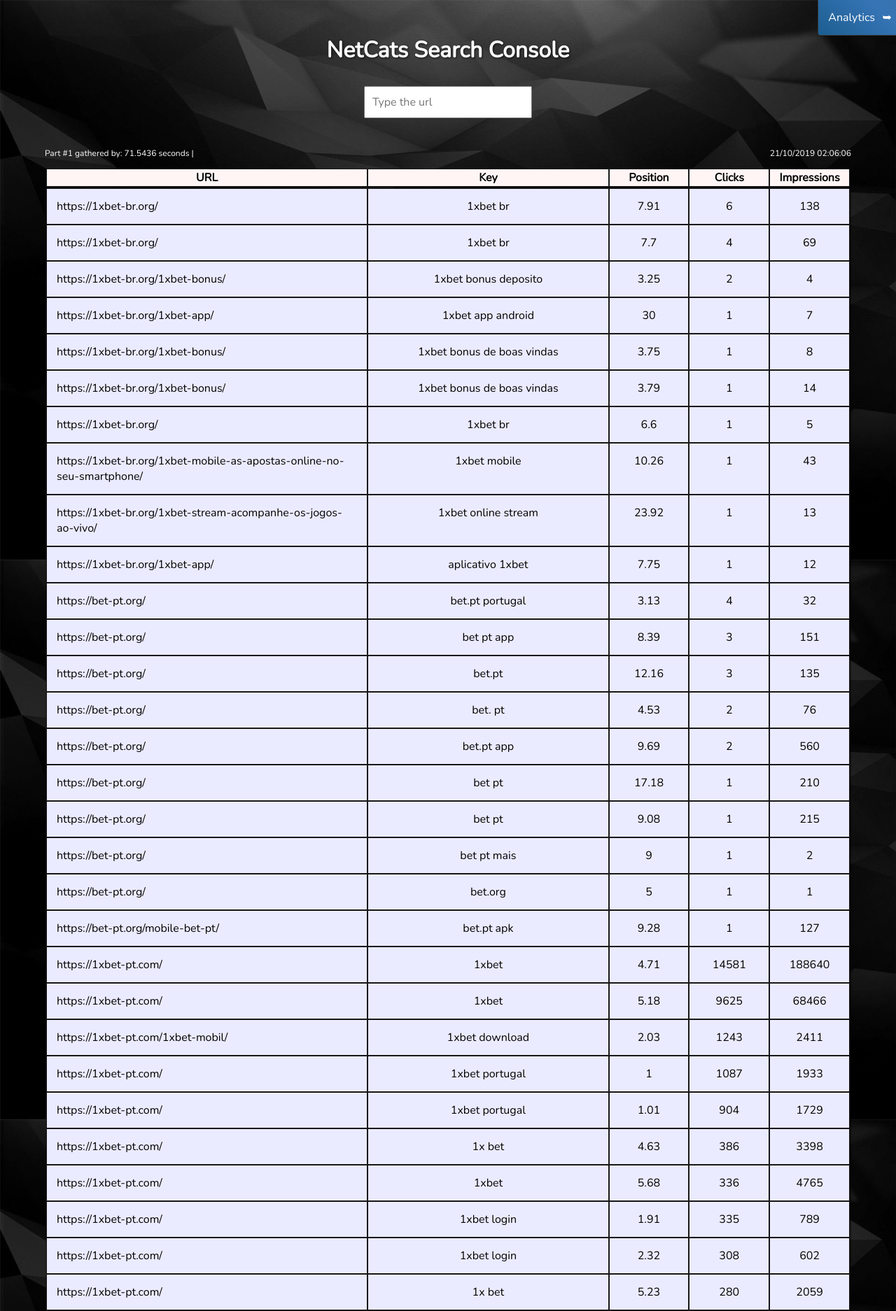
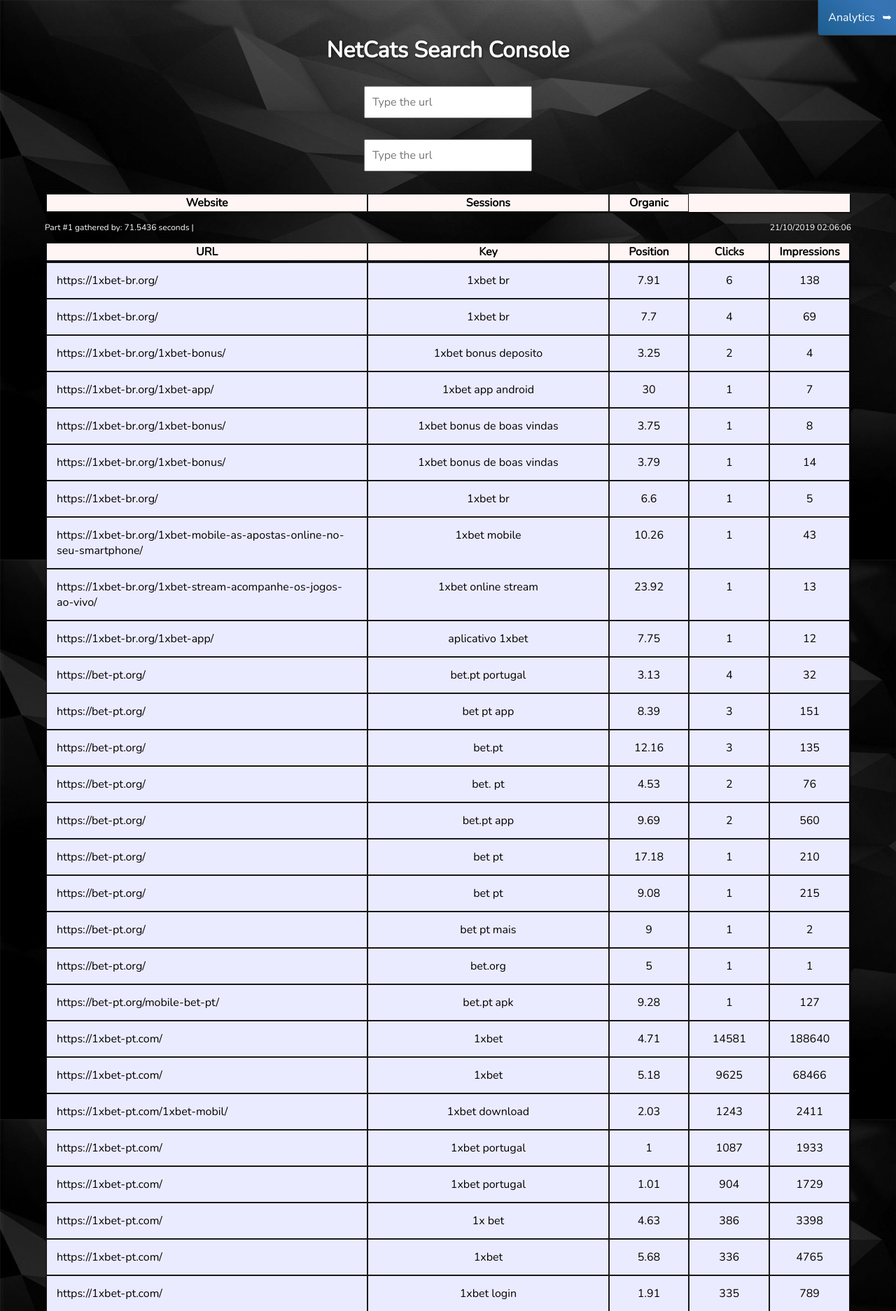
Before and after one commit to alexbuttercup/GA-Gatherer, a PHP site: page /search-console/ in a window 1280 px wide. Shown: the top 1874 px of the page at 70% size. Run offline with PHP 8.4, Linux system fonts and the light colour scheme; lists and menus that the app fills with data are empty.

Commit message:
Update index.php

```diff
--- a/search-console/index.php
+++ b/search-console/index.php
@@ -1,40 +1,15 @@
 <!DOCTYPE html>
-<html >
+<html>
 <head>
   <meta charset="UTF-8">
   <title>Netcats Analytics</title>
+  <meta name="viewport" content="width=device-width, initial-scale=1.0">
   <link rel="shortcut icon" type="image/ico" href="../favi.png"/>
-    <link rel="stylesheet" href="../style.css">
+  <link rel="stylesheet" href="../style.css">
+  <link rel="stylesheet" type="text/css" href="sc-add-style.css">
   <link href="https://fonts.googleapis.com/css?family=Nunito" rel="stylesheet">
-  <meta name="viewport" content="width=device-width, initial-scale=1.0">
 </head>
 <body>
-  <style>
-    .container .row {
-      width: 90%;
-    }
-    table th:first-child, table td.cell:first-child {
-      width: 40%;
-    }
-    table th:nth-child(2), table td.cell:nth-child(2) {
-      width: 30%;
-    }
-    table th:nth-child(3), table th:nth-child(4), table th:nth-child(5),
-    table td.cell:nth-child(3), table td.cell:nth-child(4), table td.cell:nth-child(5) {
-      width: 10%;
-    }
-    table td.cell:nth-child(5) {
-      text-align: center;
-    }
-    tr.row-header, tr.site-row {
-      justify-content: flex-start;
-    }
-    .cell {
-      height: auto;
-    }
-
-  </style>
-
   <div class="container" id="home">
     <h1>NetCats Search Console</h1>
     <a href="/">
@@ -43,65 +18,34 @@
         <div class="nav">Analytics</div>
       </div>
     </a>
-      <!--<button class="button clearcache" onclick="localStorage.clear(); location = location" style="">Clear browser cache</button>-->
-      <div class="row">
+    <div class="row">
+      <div id="data-box1">
 
-        <script type="text/javascript" src="https://code.jquery.com/jquery-3.3.1.min.js"></script>
-        <script type="text/javascript" src="../js/jalc.min.js"></script>
-        <script type="text/javascript" src="../js/jquery.tablesorter.js"></script>
-        <script type="text/javascript" src="../js/jquery.tablesorter-widgets.min.js"></script>
+        <input id="myInput" type="text" placeholder="Type the url">
 
-      <div id="data-box1">
-        <?php
-        require_once ('result-1.php');
-        require_once ('result-2.php');
-        ?>
+        <table id="data-box1" class="bigtable tablesorter">
+          <thead>
+            <tr class="row-header">
+              <th>Website</th>
+              <th>Sessions</th>
+              <th>Organic</th>
+            </tr>
+          </thead>
+          <tbody id="myTable">
+            <?php
+              require_once ('result-1.php');
+              require_once ('result-2.php');
+            ?>
+          </tbody>
+        </table>
       </div>
     </div>
   </div>
 
-  <script type="text/javascript">
-    (function () {
-      "use strict";
+<script type="text/javascript" src="https://code.jquery.com/jquery-3.3.1.min.js"></script>
+<script type="text/javascript" src="../js/jalc.min.js"></script>
+<script type="text/javascript" src="../js/jquery.tablesorter.js"></script>
+<script type="text/javascript" src="../js/jquery.tablesorter-widgets.min.js"></script>
 
-      var button = document.querySelector('.material-bloom'),
-          rippleSize = button.clientWidth * 1.5;
-
-      function addRipple(e, i) {
-          var delay = 30,
-              posX = e.offsetX,
-              posY = e.offsetY,
-              ripple = document.createElement('div');
-
-          ripple.classList.add('ripple');
-          ripple.style.left = (posX - (rippleSize / 2)) + 'px';
-          ripple.style.top = (posY - (rippleSize / 2)) + 'px';
-          ripple.style.height = rippleSize + 'px';
-          ripple.style.width = rippleSize + 'px';
-          ripple.style.borderRadius = (rippleSize / 2) + 'px';
-
-          if (button.hasChildNodes()) {
-              button.insertBefore(ripple, button.firstChild);
-          } else {
-              button.appendChild(ripple);
-          }
-
-          setTimeout(function () {
-              ripple.style['-webkit-transform'] = 'scale(1)';
-              ripple.style['-moz-transform'] = 'scale(1)';
-              ripple.style.transform = 'scale(1)';
-              ripple.style.opacity = 0;
-          }, delay);
-
-          setTimeout(function () {
-              button.removeChild(ripple);
-          }, 300);
-      }
-
-      button.addEventListener('click', addRipple, false);
-
-  }());
-  </script>
-
-  </body>
+</body>
 </html>
```
